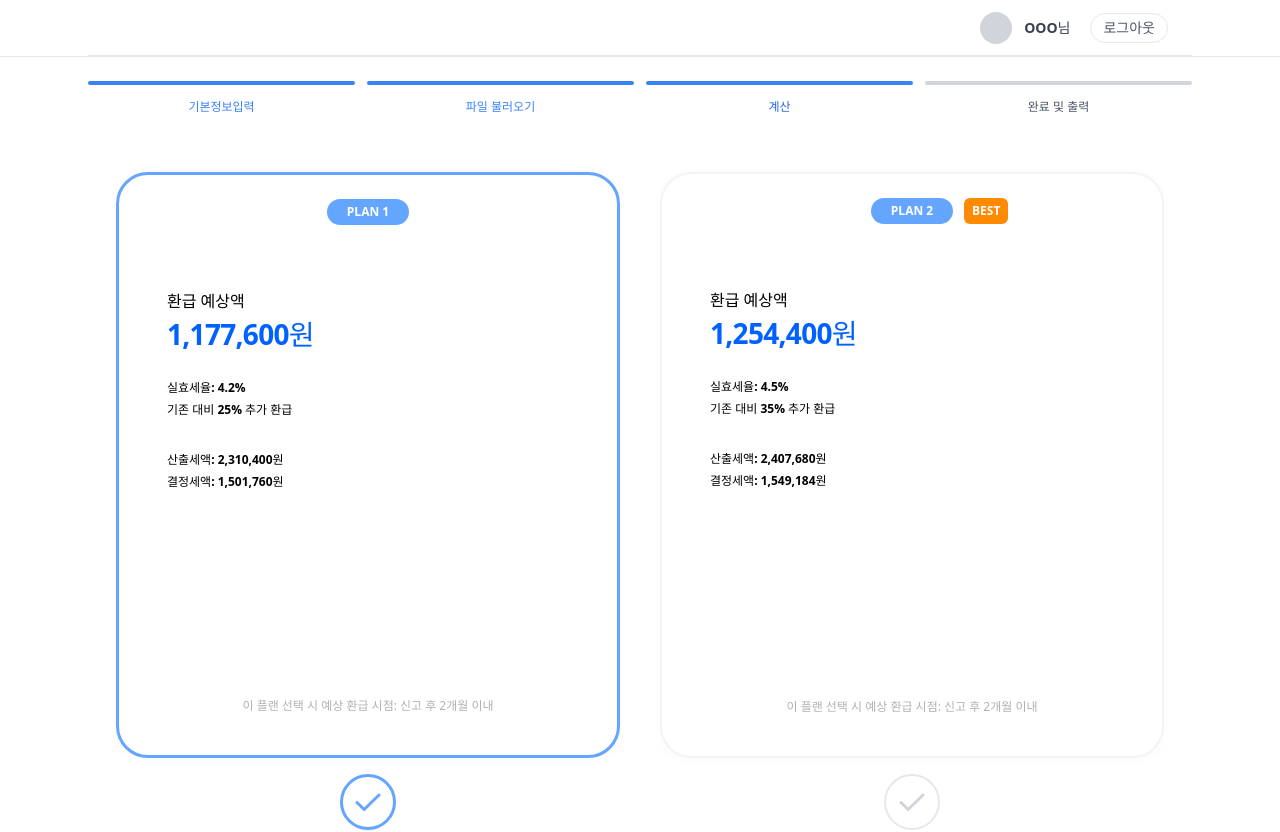
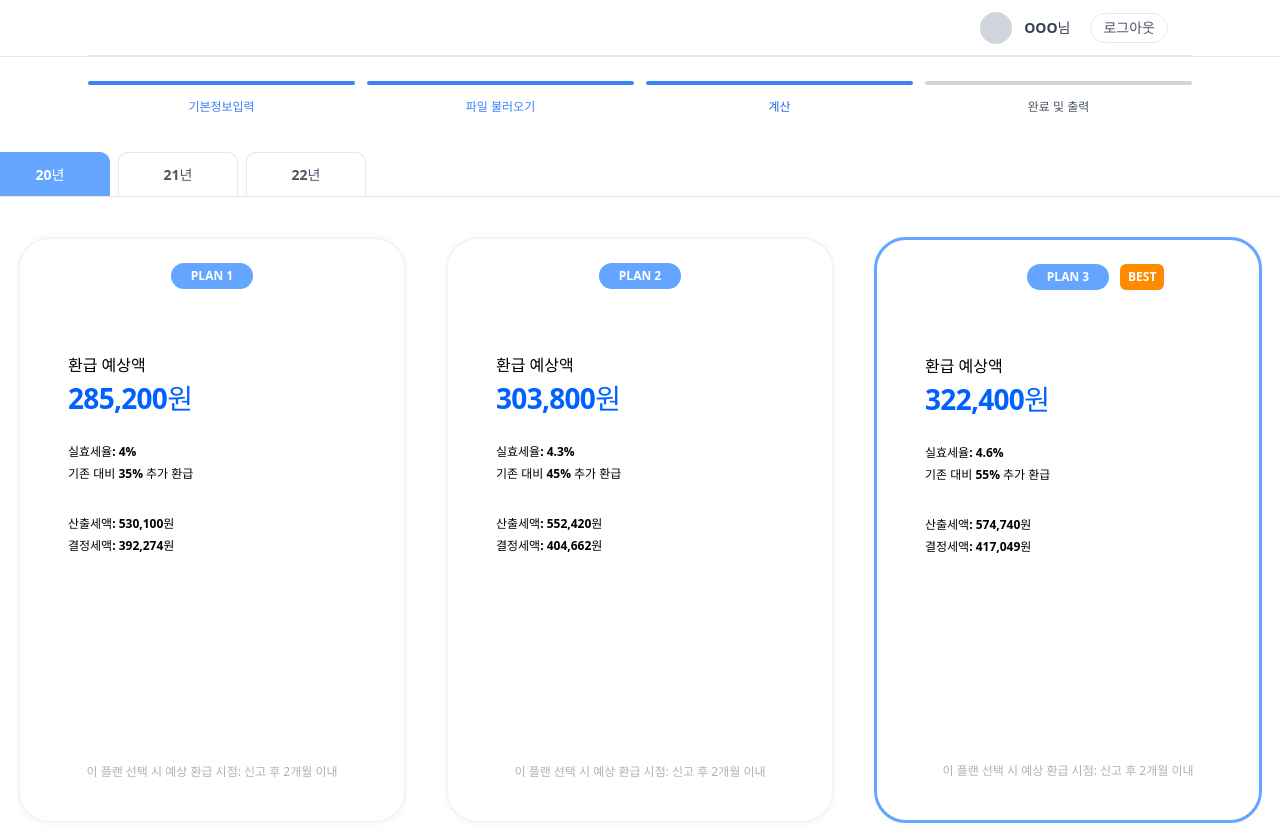
Before and after one commit to TaxRefundWeb/QuickTax_FE, a React (Vite) app: page /step3/compare in a window 1280 px wide. Shown: the top 832 px of the page. Built offline with nearby package versions, Linux system fonts and the light colour scheme.

Commit message:
feat: 계산 비교 페이지 연도별 카드 선택 UI 추가

```diff
--- a/src/pages/Step1/ExistingCustomerPage.tsx
+++ b/src/pages/Step1/ExistingCustomerPage.tsx
@@ -359,7 +359,7 @@ export default function ExistingCustomerPage() {
 
   return (
     <div className="w-full">
-      <div className="mx-auto w-[944px]">
+      <div className="mx-auto w-[944px] pb-8">
         <h1 className="mb-2 text-[24px] font-bold text-gray-900">
           경정청구 신청
         </h1>
--- a/src/pages/Step3/CalculationCompare.tsx
+++ b/src/pages/Step3/CalculationCompare.tsx
@@ -1,4 +1,4 @@
-import { useMemo, useState } from "react";
+import { useEffect, useMemo, useState } from "react";
 import CalculationCard from "../../components/card/CalculationCard";
 import RefundOutcomeModal, {
   type RefundOutcomeStep,
@@ -23,6 +23,41 @@ function getCustomerById(id?: string | null): Customer | null {
   return customersDummy.find((c) => c.id === id) ?? null;
 }
 
+function YearTabs({
+  years,
+  activeYear,
+  onChange,
+}: {
+  years: number[];
+  activeYear: number | null;
+  onChange: (y: number) => void;
+}) {
+  return (
+    <div className="flex gap-2">
+      {years.map((y) => {
+        const active = y === activeYear;
+
+        return (
+          <button
+            key={y}
+            type="button"
+            onClick={() => onChange(y)}
+            className={cn(
+              "h-[44px] w-[120px] rounded-t-[10px] border text-sm transition",
+              "border-b-0",
+              active
+                ? "border-[#64A5FF] bg-[#64A5FF] text-white"
+                : "border-gray-200 bg-white text-gray-600 hover:bg-gray-50"
+            )}
+          >
+            {String(y).slice(-2)}년
+          </button>
+        );
+      })}
+    </div>
+  );
+}
+
 export default function CalculationCompare({ customerId, year }: Props) {
   const fallbackCustomer = customersDummy[0] ?? null;
 
@@ -34,39 +69,29 @@ export default function CalculationCompare({ customerId, year }: Props) {
   const years = useMemo(() => {
     if (!customer) return [];
     return Array.from(new Set(customer.records.map((r) => r.year))).sort(
-      (a, b) => b - a
+      (a, b) => a - b
     );
   }, [customer]);
 
-  const selectedYear = year ?? years[0] ?? null;
+  const [activeYear, setActiveYear] = useState<number | null>(() => {
+    return year ?? years[0] ?? null;
+  });
 
-  const record = useMemo(() => {
-    if (!customer || selectedYear === null) return null;
-    return customer.records.find((r) => r.year === selectedYear) ?? null;
-  }, [customer, selectedYear]);
+  const [pickedPlanIdByYear, setPickedPlanIdByYear] = useState<
+    Record<number, string | null>
+  >({});
 
-  const plans = useMemo<RefundPlan[]>(() => record?.plans ?? [], [record]);
+  const basePlans = useMemo<RefundPlan[]>(() => {
+    if (!customer || !years.length) return [];
+    const baseYear = years[0]; // 최신 연도
+    return customer.records.find((r) => r.year === baseYear)?.plans ?? [];
+  }, [customer, years]);
+
+  const plans = basePlans;
 
   const cardWidth = useMemo(
     () => (plans.length >= 3 ? 388 : 504),
     [plans.length]
-  );
-
-  const [pickedPlanId, setPickedPlanId] = useState<string | null>(null);
-
-  const selectedPlanId = useMemo(() => {
-    if (!plans.length) return null;
-
-    if (pickedPlanId && plans.some((p) => p.id === pickedPlanId)) {
-      return pickedPlanId;
-    }
-
-    return plans[0].id;
-  }, [plans, pickedPlanId]);
-
-  const pickedPlan = useMemo(
-    () => plans.find((p) => p.id === selectedPlanId) ?? null,
-    [plans, selectedPlanId]
   );
 
   const bestPlanId = useMemo(() => {
@@ -76,20 +101,93 @@ export default function CalculationCompare({ customerId, year }: Props) {
     ).id;
   }, [plans]);
 
-  // Step4 모달 상태
+  useEffect(() => {
+    if (!years.length || !bestPlanId) return;
+
+    setPickedPlanIdByYear((prev) => {
+      let changed = false;
+      const next: Record<number, string | null> = { ...prev };
+
+      for (const y of years) {
+        if (!next[y]) {
+          next[y] = bestPlanId;
+          changed = true;
+        }
+      }
+
+      return changed ? next : prev;
+    });
+  }, [years, bestPlanId]);
+
+  // 2) 탭(연도) 바꿨을 때도 혹시 값이 없으면 best로 채움 (안전장치)
+  useEffect(() => {
+    if (activeYear === null || !bestPlanId) return;
+    setPickedPlanIdByYear((prev) => {
+      if (prev[activeYear]) return prev;
+      return { ...prev, [activeYear]: bestPlanId };
+    });
+  }, [activeYear, bestPlanId]);
+
+  const selectedPlanId = useMemo(() => {
+    if (!plans.length || activeYear === null) return null;
+    const picked = pickedPlanIdByYear[activeYear] ?? null;
+
+    if (picked && plans.some((p) => p.id === picked)) return picked;
+
+    if (bestPlanId) return bestPlanId;
+
+    return null;
+  }, [plans, activeYear, pickedPlanIdByYear, bestPlanId]);
+
+  const isAllYearsPicked = useMemo(() => {
+    if (!years.length) return false;
+    return years.every((y) => !!pickedPlanIdByYear[y]);
+  }, [years, pickedPlanIdByYear]);
+
+  const totalRefund = useMemo(() => {
+    return years.reduce((sum, y) => {
+      const pid = pickedPlanIdByYear[y];
+      if (!pid) return sum;
+      const plan = basePlans.find((p) => p.id === pid);
+      return sum + (plan?.refundExpected ?? 0);
+    }, 0);
+  }, [years, pickedPlanIdByYear, basePlans]);
+
+  const onPickPlan = (planId: string) => {
+    if (activeYear === null) return;
+    setPickedPlanIdByYear((prev) => ({ ...prev, [activeYear]: planId }));
+  };
+
   const [isOutcomeOpen, setIsOutcomeOpen] = useState(false);
   const [outcomeStep, setOutcomeStep] = useState<RefundOutcomeStep>("review");
 
   const onSubmit = () => {
-    if (!pickedPlan) return;
-
+    if (!isAllYearsPicked) return;
     setOutcomeStep("review");
     setIsOutcomeOpen(true);
   };
 
   return (
     <div className="w-full flex justify-center">
-      <div className="w-[1400px]">
+      <div className="w-[1300px]">
+        <div className="relative mt-6">
+          <div className="absolute -top-[44px]">
+            <YearTabs
+              years={years}
+              activeYear={activeYear}
+              onChange={setActiveYear}
+            />
+          </div>
+
+          {/* 큰 네모 컨테이너 */}
+          <div
+            className={cn(
+              "rounded-[12px] rounded-tl-none border border-gray-200 bg-white",
+              "px-10 pt-10 pb-6",
+              "shadow-[0_1px_10px_rgba(0,0,0,0.04)]"
+            )}
+          >
+            {/* 카드 영역 */}
             <div className="flex justify-center gap-10">
               {plans.map((plan) => {
                 const isSelected = plan.id === selectedPlanId;
@@ -100,7 +198,7 @@ export default function CalculationCompare({ customerId, year }: Props) {
                     <button
                       type="button"
                       className="focus:outline-none"
-                  onClick={() => setPickedPlanId(plan.id)}
+                      onClick={() => onPickPlan(plan.id)}
                     >
                       <CalculationCard
                         plan={plan}
@@ -110,9 +208,10 @@ export default function CalculationCompare({ customerId, year }: Props) {
                       />
                     </button>
 
+                    {/* 아래 체크 버튼 */}
                     <button
                       type="button"
-                  onClick={() => setPickedPlanId(plan.id)}
+                      onClick={() => onPickPlan(plan.id)}
                       aria-label={`${plan.title} 선택`}
                       className={cn(
                         "mt-4 flex h-[56px] w-[56px] items-center justify-center rounded-full transition",
@@ -145,15 +244,17 @@ export default function CalculationCompare({ customerId, year }: Props) {
                 );
               })}
             </div>
+          </div>
 
-        <div className="mt-2 flex justify-end">
+          {/* 선택 완료 버튼: 컨테이너 밖(아래) */}
+          <div className="mt-8 mb-8 flex justify-end">
             <button
               type="button"
               onClick={onSubmit}
-            disabled={!pickedPlan}
+              disabled={!isAllYearsPicked}
               className={cn(
                 "h-[41px] w-[144px] rounded-[7px] border px-4 text-sm font-medium transition",
-              pickedPlan
+                isAllYearsPicked
                   ? "border-[#64A5FF] text-[#64A5FF] hover:bg-blue-50"
                   : "cursor-not-allowed border-gray-200 text-gray-300"
               )}
@@ -161,14 +262,15 @@ export default function CalculationCompare({ customerId, year }: Props) {
               선택 완료
             </button>
           </div>
+        </div>
 
         {/* Step4 모달 연결 */}
         <RefundOutcomeModal
           isOpen={isOutcomeOpen}
           step={outcomeStep}
           onClose={() => setIsOutcomeOpen(false)}
-          refundAmount={pickedPlan?.refundExpected ?? 0}
-          pdfFile={null} // TODO: 선택한 플랜에 해당하는 PDF로 연결
+          refundAmount={totalRefund}
+          pdfFile={null}
           onConfirm={() => setOutcomeStep("completed")}
           onDownloadPdf={() => console.log("PDF 출력하기")}
           onDownloadZip={() => console.log("ZIP 파일 다운로드")}
```
Lines whose indentation alone changed are shown as unchanged.
